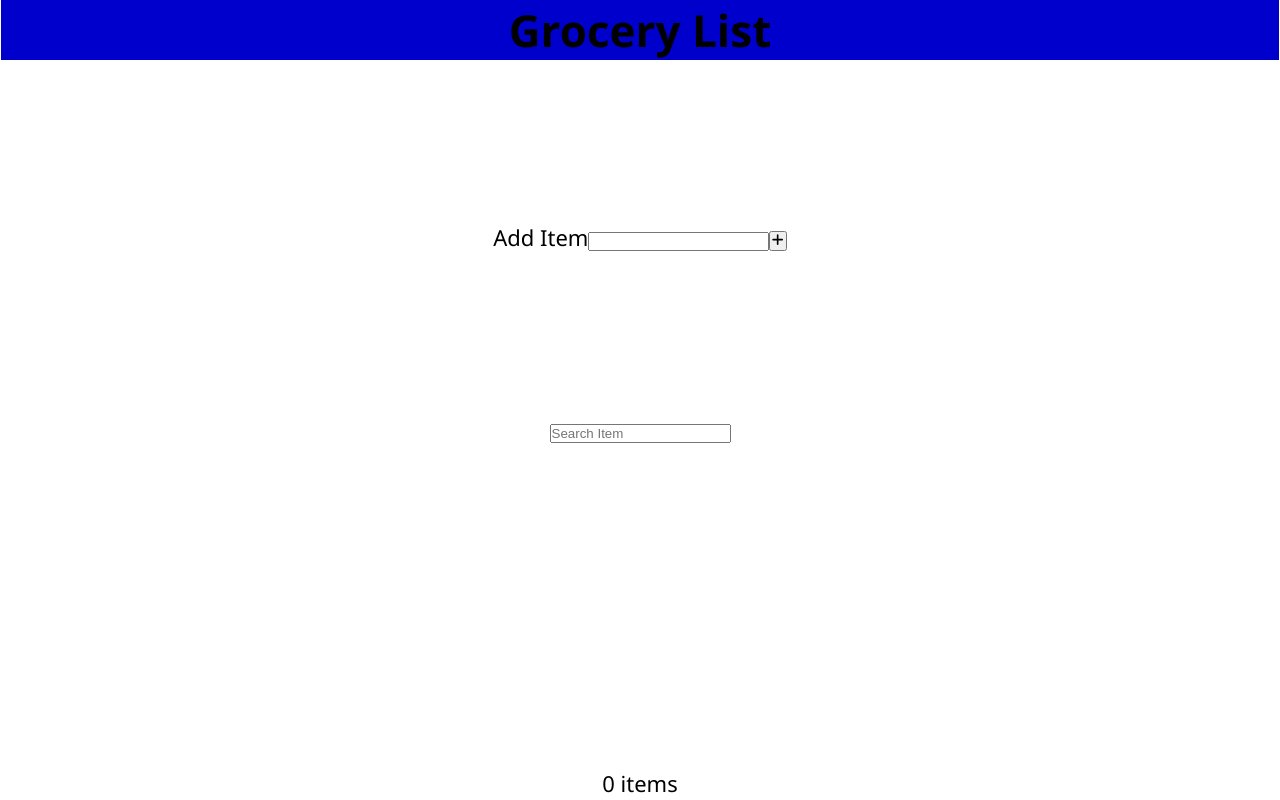
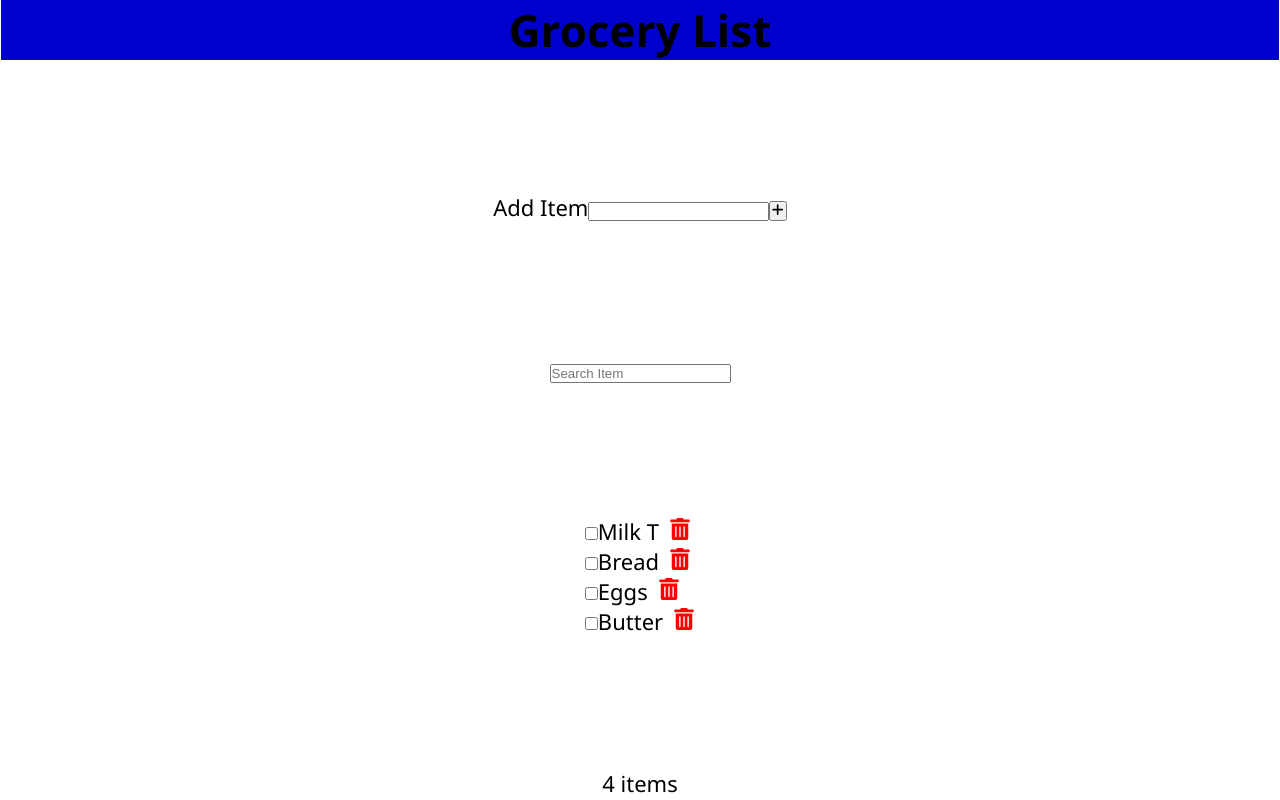
Before and after one commit to kalananadun/ReactJSPractice, a React (Vite) app in the folder react-course/: page / in a window 1280 px wide. Built offline with nearby package versions, Linux system fonts and the light colour scheme; data requests are answered from the project's data file.

Commit message:
Full addition

```diff
--- /dev/null
+++ b/react-course/data/db.json
@@ -0,0 +1,25 @@
+{
+    "items": [
+        {
+            "id": 1,
+            "item": "Milk T",
+            "checked": false
+        },
+        {
+            "id": 2,
+            "item": "Bread",
+            "checked": false
+        },
+        {
+            "id": 3,
+            "item": "Eggs",
+            "checked": false
+        }
+        ,
+        {
+            "id": 4,
+            "item": "Butter",
+            "checked": false
+        }
+    ]
+}
--- a/react-course/src/App.jsx
+++ b/react-course/src/App.jsx
@@ -10,9 +10,23 @@ function App() {
 const[item, setItem] = useState(localStorage.getItem("items") ? JSON.parse(localStorage.getItem("items")) : []);
 const [search, setSearch] = useState("");
 
+const API_URL= "http://localhost:3500/items";
 useEffect(()=>{
-  console.log("Render")
-})
+  // item changes fetch and load item
+  const fetchItems = async () => {
+    try {
+      const response = await fetch(API_URL);
+      if (!response.ok) throw Error("Did not receive expected data");
+      const listItems = await response.json();
+      setItem(listItems);
+    } catch (err) {
+      console.log(err.message);
+    }
+  }
+
+  (async () => await fetchItems())();
+
+},[])
 
 
 function searchItems(){
@@ -57,7 +71,9 @@ function submitTheItem(e) {
         <Header title={"Grocery List"}></Header>
         <AddItem onSubmitItem={submitTheItem}></AddItem>
         <SearchItem  searchQ={search} setSearch={setSearch}  />
-        <Content items={item.filter((i) => i.name.toLowerCase().includes(search.toLowerCase()))} setCheckbox={setCheckbox} deleteTheItem={deleteTheItem} onSubmitItem={submitTheItem}></Content>
+        <Content items={item?.filter((i) =>
+  i.item?.toLowerCase().includes(search?.toLowerCase())
+) || []} setCheckbox={setCheckbox} deleteTheItem={deleteTheItem} onSubmitItem={submitTheItem}></Content>
 
         <Footer length={item.length}></Footer>
     </div>
--- a/react-course/src/components/LineItem.jsx
+++ b/react-course/src/components/LineItem.jsx
@@ -4,7 +4,7 @@ const LineItem = ({  item, setCheckbox, deleteTheItem})=>{
     return (
         <li className='item' key={item.id}>
             <input type="checkbox" name={item.id} id={item.id} checked={item.isChecked} onChange={()=>setCheckbox(item.id)}/>
-            <label htmlFor={item.id} className='' style={item.isChecked ? { textDecoration: "line-through" } : {}}>{item.name}</label>
+            <label htmlFor={item.id} className='' style={item.isChecked ? { textDecoration: "line-through" } : {}}>{item.item}</label>
              <FaTrashAlt style={{color: "red", marginLeft: "10px"}} onClick={()=>deleteTheItem(item.id)}/>
         </li>
     )
```
Also changed, not shown: 1 other file (tests, documents, lock files or other folders).
